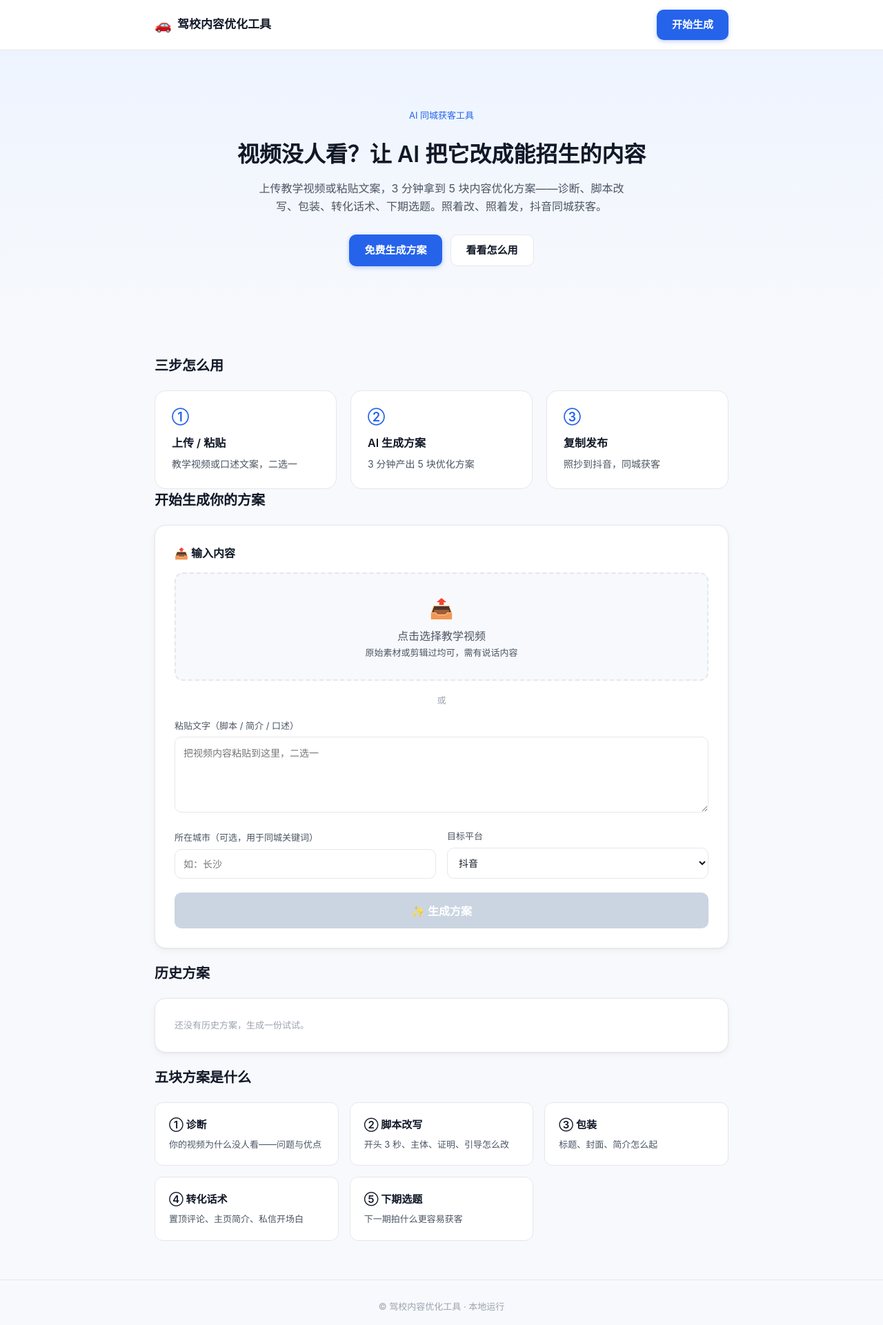
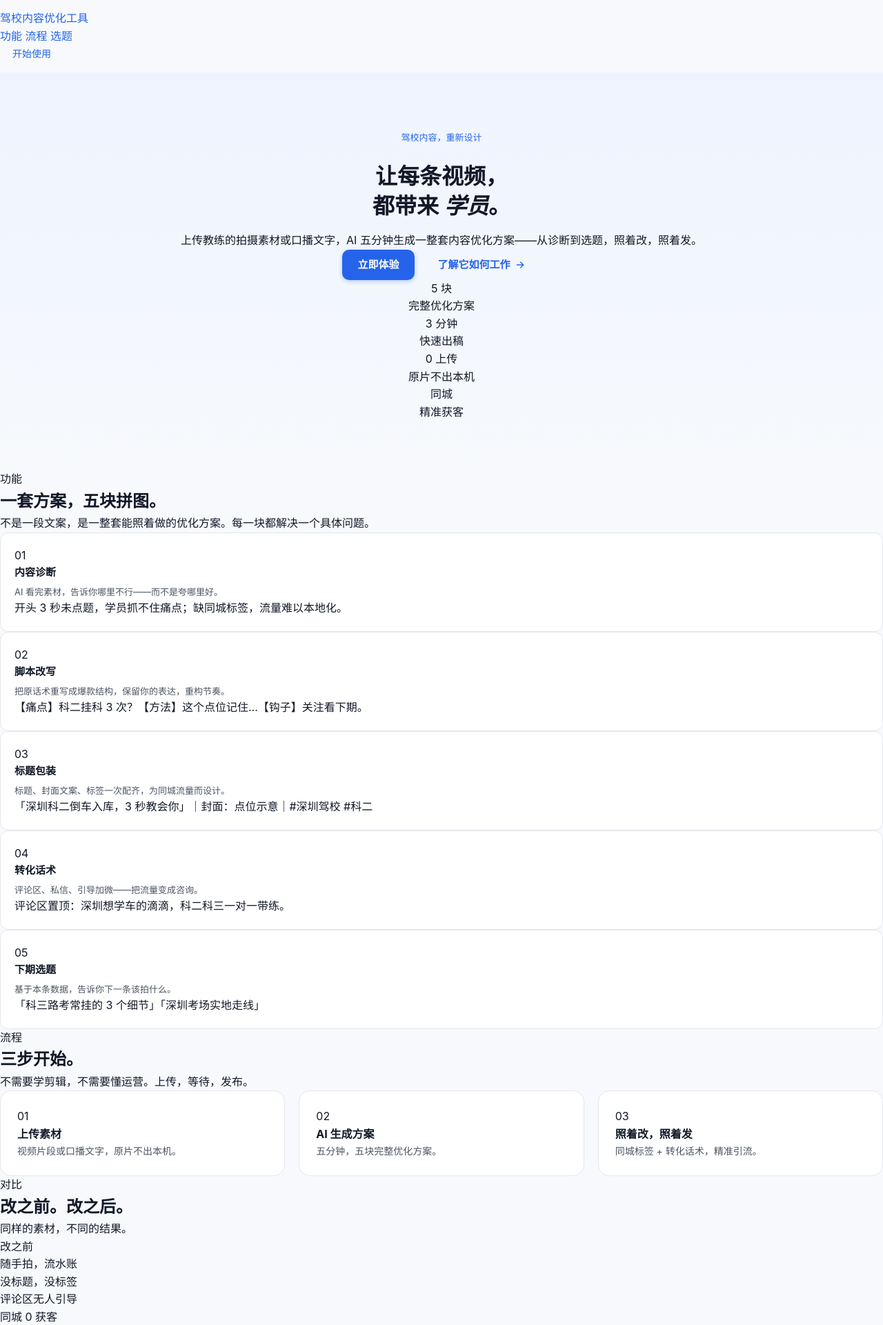
Before and after one commit to Xin-der/ai-teaching-video-editor, a Flask app: page / in a window 1280 px wide. Shown: the top 1921 px of the page at 69% size. Before the commit the page ends 1900 px from the top, so only its background shows below. Run offline with Flask 3, Linux system fonts and the light colour scheme; some libraries are stand-ins or nearby versions.

Commit message:
feat: 页面骨架重写为编辑风营销前置结构（Nav/Hero/五块/三步/对比/双Tab工具区/CTA）

```diff
--- a/web/templates/optimize.html
+++ b/web/templates/optimize.html
@@ -8,46 +8,130 @@
 </head>
 <body>
 
-<header class="site-header">
-  <div class="container nav">
-    <div class="brand"><span class="brand-emoji">🚗</span><span>驾校内容优化工具</span></div>
-    <a class="btn btn-primary nav-cta" href="#tool">开始生成</a>
+<nav class="nav">
+  <div class="nav-inner">
+    <a class="logo" href="#tool"><span class="logo-dot"></span>驾校内容优化工具</a>
+    <div class="nav-links">
+      <a href="#blocks">功能</a>
+      <a href="#steps">流程</a>
+      <a href="#tool">选题</a>
+    </div>
+    <a class="nav-cta" href="#tool">开始使用</a>
+  </div>
+</nav>
+
+<header class="hero">
+  <div class="wrap">
+    <div class="hero-inner">
+      <div class="eyebrow">驾校内容，重新设计</div>
+      <h1>让每条视频，<br>都带来 <em class="em">学员</em>。</h1>
+      <p class="lede">上传教练的拍摄素材或口播文字，AI 五分钟生成一整套内容优化方案——从诊断到选题，照着改，照着发。</p>
+      <div class="hero-actions">
+        <a class="btn btn-primary" href="#tool">立即体验</a>
+        <a class="btn btn-text" href="#blocks">了解它如何工作
+          <svg width="16" height="16" viewBox="0 0 24 24" fill="none" stroke="currentColor" stroke-width="2" stroke-linecap="round" stroke-linejoin="round"><path d="M5 12h14"/><path d="M13 6l6 6-6 6"/></svg>
+        </a>
+      </div>
+    </div>
+    <div class="meta-strip">
+      <div class="meta-item"><div class="mv">5 块</div><div class="ml">完整优化方案</div></div>
+      <div class="meta-item"><div class="mv">3 分钟</div><div class="ml">快速出稿</div></div>
+      <div class="meta-item"><div class="mv">0 上传</div><div class="ml">原片不出本机</div></div>
+      <div class="meta-item"><div class="mv">同城</div><div class="ml">精准获客</div></div>
+    </div>
   </div>
 </header>
 
-<section class="hero">
-  <div class="container">
-    <p class="eyebrow">AI 同城获客工具</p>
-    <h1>视频没人看？让 AI 把它改成能招生的内容</h1>
-    <p class="hero-sub">上传教学视频或粘贴文案，3 分钟拿到 5 块内容优化方案——诊断、脚本改写、包装、转化话术、下期选题。照着改、照着发，抖音同城获客。</p>
-    <div class="hero-actions">
-      <a class="btn btn-primary" href="#tool">免费生成方案</a>
-      <a class="btn btn-outline" href="#how">看看怎么用</a>
+<section id="blocks">
+  <div class="wrap">
+    <div class="sec-head reveal">
+      <div class="sec-tag">功能</div>
+      <h2>一套方案，五块拼图。</h2>
+      <p>不是一段文案，是一整套能照着做的优化方案。每一块都解决一个具体问题。</p>
+    </div>
+    <div class="blocks">
+      <div class="block reveal">
+        <div class="block-num">01</div>
+        <div class="block-body"><h3>内容诊断</h3><p class="desc">AI 看完素材，告诉你哪里不行——而不是夸哪里好。</p></div>
+        <div class="block-example">开头 3 秒未点题，学员抓不住痛点；缺同城标签，流量难以本地化。</div>
+      </div>
+      <div class="block reveal">
+        <div class="block-num">02</div>
+        <div class="block-body"><h3>脚本改写</h3><p class="desc">把原话术重写成爆款结构，保留你的表达，重构节奏。</p></div>
+        <div class="block-example"><span class="tag">【痛点】</span>科二挂科 3 次？<span class="tag">【方法】</span>这个点位记住…<span class="tag">【钩子】</span>关注看下期。</div>
+      </div>
+      <div class="block reveal">
+        <div class="block-num">03</div>
+        <div class="block-body"><h3>标题包装</h3><p class="desc">标题、封面文案、标签一次配齐，为同城流量而设计。</p></div>
+        <div class="block-example">「深圳科二倒车入库，3 秒教会你」｜封面：点位示意｜#深圳驾校 #科二</div>
+      </div>
+      <div class="block reveal">
+        <div class="block-num">04</div>
+        <div class="block-body"><h3>转化话术</h3><p class="desc">评论区、私信、引导加微——把流量变成咨询。</p></div>
+        <div class="block-example">评论区置顶：深圳想学车的滴滴，科二科三一对一带练。</div>
+      </div>
+      <div class="block reveal">
+        <div class="block-num">05</div>
+        <div class="block-body"><h3>下期选题</h3><p class="desc">基于本条数据，告诉你下一条该拍什么。</p></div>
+        <div class="block-example">「科三路考常挂的 3 个细节」「深圳考场实地走线」</div>
+      </div>
     </div>
   </div>
 </section>
 
-<section class="how" id="how">
-  <div class="container">
-    <h2 class="section-title">三步怎么用</h2>
-    <div class="steps">
-      <div class="step"><span class="step-num">①</span><h3>上传 / 粘贴</h3><p>教学视频或口述文案，二选一</p></div>
-      <div class="step"><span class="step-num">②</span><h3>AI 生成方案</h3><p>3 分钟产出 5 块优化方案</p></div>
-      <div class="step"><span class="step-num">③</span><h3>复制发布</h3><p>照抄到抖音，同城获客</p></div>
+<section id="steps">
+  <div class="wrap">
+    <div class="sec-head reveal">
+      <div class="sec-tag">流程</div>
+      <h2>三步开始。</h2>
+      <p>不需要学剪辑，不需要懂运营。上传，等待，发布。</p>
+    </div>
+    <div class="steps reveal">
+      <div class="step"><div class="sn">01</div><h4>上传素材</h4><p>视频片段或口播文字，原片不出本机。</p></div>
+      <div class="step"><div class="sn">02</div><h4>AI 生成方案</h4><p>五分钟，五块完整优化方案。</p></div>
+      <div class="step"><div class="sn">03</div><h4>照着改，照着发</h4><p>同城标签 + 转化话术，精准引流。</p></div>
+    </div>
+  </div>
+</section>
+
+<section id="compare">
+  <div class="wrap">
+    <div class="sec-head reveal">
+      <div class="sec-tag">对比</div>
+      <h2>改之前。改之后。</h2>
+      <p>同样的素材，不同的结果。</p>
+    </div>
+    <div class="compare reveal">
+      <div class="compare-col before">
+        <div class="clabel">改之前</div>
+        <ul><li>随手拍，流水账</li><li>没标题，没标签</li><li>评论区无人引导</li><li class="final">同城 0 获客</li></ul>
+      </div>
+      <div class="compare-col after">
+        <div class="clabel">改之后</div>
+        <ul><li>痛点开场，3 秒抓人</li><li>同城标签 + 封面文案</li><li>话术引导加微</li><li class="final">同城私信不断</li></ul>
+      </div>
     </div>
   </div>
 </section>
 
 <section class="tool" id="tool">
-  <div class="container">
-    <h2 class="section-title">开始生成你的方案</h2>
-    <div class="card">
-      <h3 class="card-title">📤 输入内容</h3>
+  <div class="wrap">
+    <div class="sec-head reveal">
+      <div class="sec-tag">工具</div>
+      <h2>生成你的方案。</h2>
+      <p>选视频或贴文字，AI 帮你改。原片不出本机。</p>
+    </div>
+
+    <div class="tool-tabs reveal" role="tablist">
+      <button class="tool-tab active" id="tab-optimize" data-tab="optimize" role="tab" aria-controls="panel-optimize" aria-selected="true">优化视频</button>
+      <button class="tool-tab" id="tab-topics" data-tab="topics" role="tab" aria-controls="panel-topics" aria-selected="false">选题灵感</button>
+    </div>
+
+    <div class="tool-panel" id="panel-optimize" role="tabpanel" aria-labelledby="tab-optimize">
       <div id="dropzone" class="dropzone" tabindex="0">
         <input type="file" id="video-file" accept="video/*" hidden>
         <div id="dropzone-empty">
-          <p class="dropzone-icon">📤</p>
-          <p>点击选择教学视频</p>
+          <p class="dropzone-title">点击选择教学视频</p>
           <p class="muted">原始素材或剪辑过均可，需有说话内容</p>
         </div>
         <div id="file-name" class="file-name" hidden></div>
@@ -59,37 +143,39 @@
         <div><label for="city">所在城市（可选，用于同城关键词）</label><input type="text" id="city" class="input" placeholder="如：长沙"></div>
         <div><label for="platform">目标平台</label><select id="platform" class="input"><option value="douyin">抖音</option></select></div>
       </div>
-      <button class="btn btn-primary btn-block" id="gen-btn">✨ 生成方案</button>
+      <button class="btn btn-primary btn-block" id="gen-btn">生成方案</button>
       <div class="progress" id="progress" hidden>
         <div class="progress-bar"><div class="progress-fill" id="progress-fill"></div></div>
         <div class="progress-text" id="progress-text">准备生成...</div>
       </div>
+      <div id="result"></div>
     </div>
-    <div id="result"></div>
-  </div>
-</section>
 
-<section class="history" id="history">
-  <div class="container">
-    <h2 class="section-title">历史方案</h2>
-    <div class="card" id="history-list"></div>
-  </div>
-</section>
+    <div class="tool-panel" id="panel-topics" role="tabpanel" aria-labelledby="tab-topics" hidden>
+      <p class="muted">选题灵感正在准备中——之后这里会给你当季该拍的选题。</p>
+    </div>
 
-<section class="blocks" id="blocks">
-  <div class="container">
-    <h2 class="section-title">五块方案是什么</h2>
-    <div class="blocks-grid">
-      <div class="block"><h3>① 诊断</h3><p>你的视频为什么没人看——问题与优点</p></div>
-      <div class="block"><h3>② 脚本改写</h3><p>开头 3 秒、主体、证明、引导怎么改</p></div>
-      <div class="block"><h3>③ 包装</h3><p>标题、封面、简介怎么起</p></div>
-      <div class="block"><h3>④ 转化话术</h3><p>置顶评论、主页简介、私信开场白</p></div>
-      <div class="block"><h3>⑤ 下期选题</h3><p>下一期拍什么更容易获客</p></div>
+    <div class="history" id="history">
+      <div class="history-head"><span class="sec-tag">历史</span><h3>历史方案</h3></div>
+      <div id="history-list"></div>
     </div>
   </div>
 </section>
 
-<footer class="site-footer"><div class="container"><p class="muted">© 驾校内容优化工具 · 本地运行</p></div></footer>
+<section class="cta" id="cta">
+  <div class="wrap">
+    <h2>让 AI 帮你<br>写 <em class="em">第一条</em>。</h2>
+    <p>免费试用，三分钟看到第一份方案。</p>
+    <a class="btn btn-primary" href="#tool">开始使用</a>
+  </div>
+</section>
+
+<footer>
+  <div class="wrap foot-inner">
+    <span class="copy">© 2026 驾校内容优化工具 · 本地运行</span>
+    <div class="foot-links"><a href="#tool">开始使用</a></div>
+  </div>
+</footer>
 
 <div class="toast" id="toast" hidden></div>
 
```
